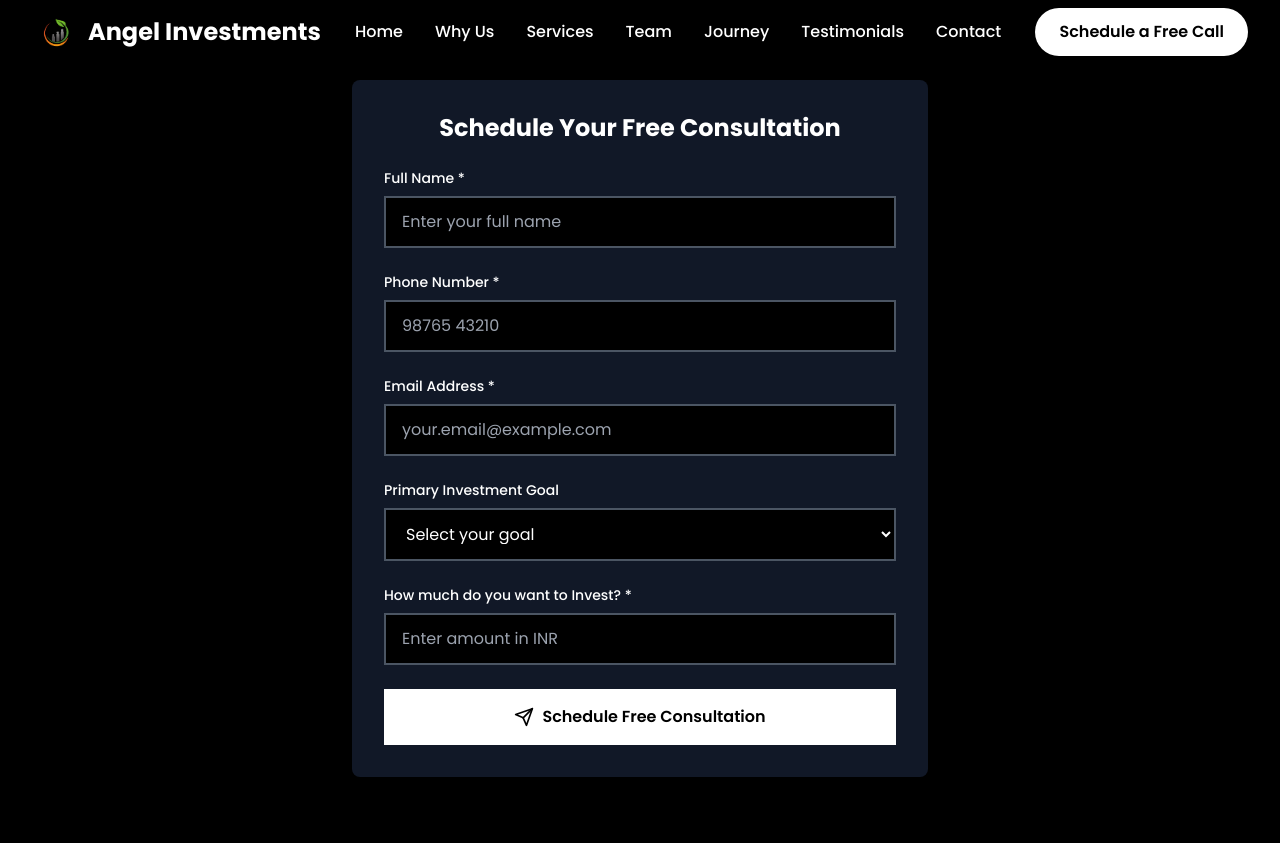
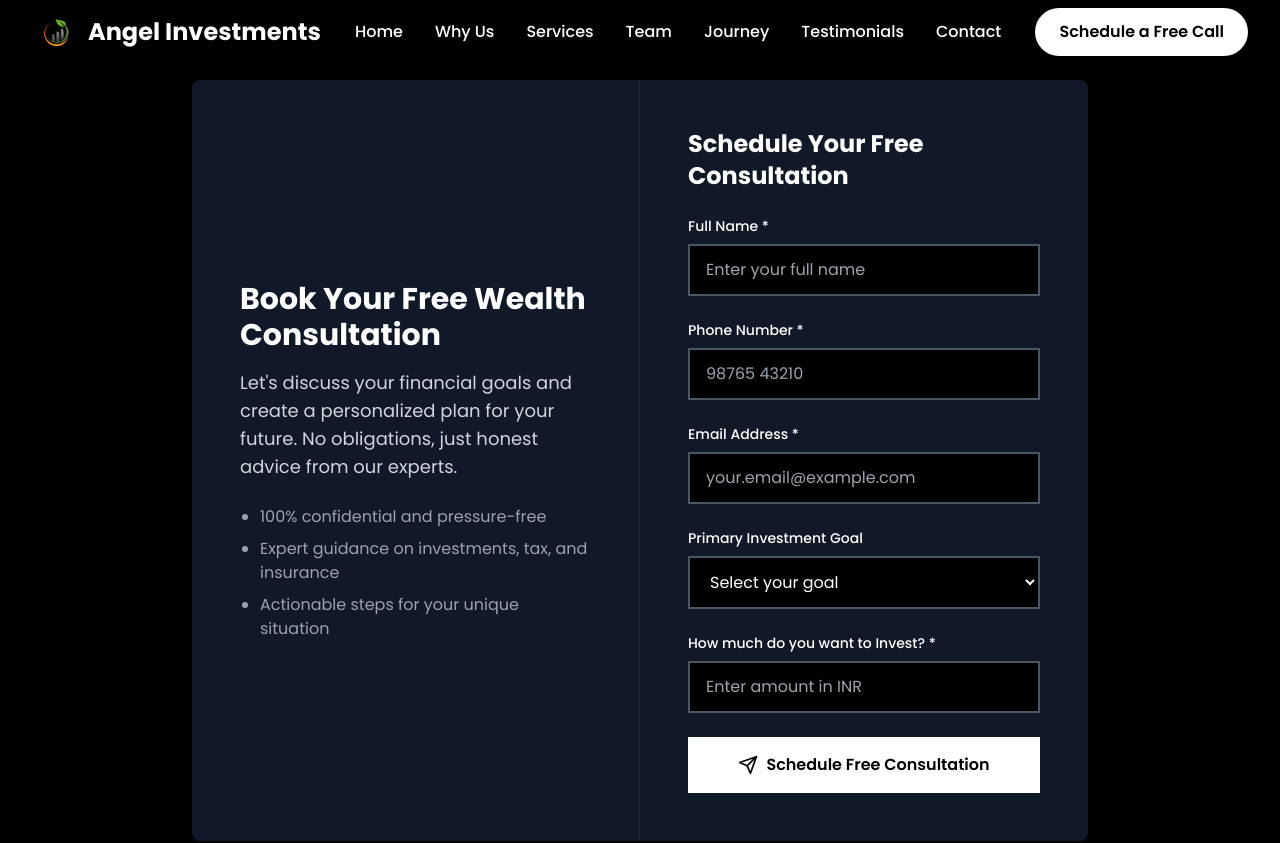
Before and after one commit to Abhishekrgadad/WealthwiseReact, a React (Vite) app in the folder Wealth/: page /schedule in a window 1280 px wide. Shown: the top 843 px of the page. Built offline with nearby package versions, Linux system fonts and the light colour scheme.

Commit message:
[ADD] Sections for Schedule page

```diff
--- a/Wealth/src/components/ScheduleForm.tsx
+++ b/Wealth/src/components/ScheduleForm.tsx
@@ -74,8 +74,20 @@ const ScheduleForm = () => {
 
   return (
     <section className="py-20 bg-black font-poppins min-h-screen flex items-center justify-center">
-      <div className="max-w-xl w-full mx-auto bg-gray-900 p-8 rounded-lg shadow-lg">
-        <h3 className="text-2xl font-bold text-white mb-6 text-center">Schedule Your Free Consultation</h3>
+      <div className="max-w-4xl w-full mx-auto bg-gray-900 rounded-lg shadow-lg grid grid-cols-1 md:grid-cols-2">
+        {/* Left Side: Info Text */}
+        <div className="flex flex-col justify-center p-8 md:p-12 border-b md:border-b-0 md:border-r border-gray-800">
+          <h2 className="text-3xl font-bold text-white mb-4">Book Your Free Wealth Consultation</h2>
+          <p className="text-lg text-gray-300 mb-6">Let's discuss your financial goals and create a personalized plan for your future. No obligations, just honest advice from our experts.</p>
+          <ul className="list-disc pl-5 text-gray-400 space-y-2 text-base">
+            <li>100% confidential and pressure-free</li>
+            <li>Expert guidance on investments, tax, and insurance</li>
+            <li>Actionable steps for your unique situation</li>
+          </ul>
+        </div>
+        {/* Right Side: The Form */}
+        <div className="p-8 md:p-12">
+          <h3 className="text-2xl font-bold text-white mb-6 text-center md:text-left">Schedule Your Free Consultation</h3>
           <form onSubmit={handleSubmit} className="space-y-6">
             <div>
               <label htmlFor="name" className="block text-sm font-medium text-white mb-2">
@@ -189,6 +201,7 @@ const ScheduleForm = () => {
             )}
           </AnimatePresence>
         </div>
+      </div>
     </section>
   );
 };
--- a/Wealth/src/components/sections/Home.tsx
+++ b/Wealth/src/components/sections/Home.tsx
@@ -68,10 +68,7 @@ const Home = () => {
           whileHover={{ scale: 1.05 }}
           whileTap={{ scale: 0.95 }}
           className="bg-white text-black px-8 py-4 text-lg font-semibold hover:bg-gray-400 transition-colors duration-300 rounded-full"
-          onClick={() => {
-          const element = document.querySelector('#contact');
-          if (element) element.scrollIntoView({ behavior: 'smooth' });
-          }}
+          onClick={() => window.location.href = '/schedule'}
         >
           Schedule a Free Wealth Call
         </motion.button>
```
Lines whose indentation alone changed are shown as unchanged.
